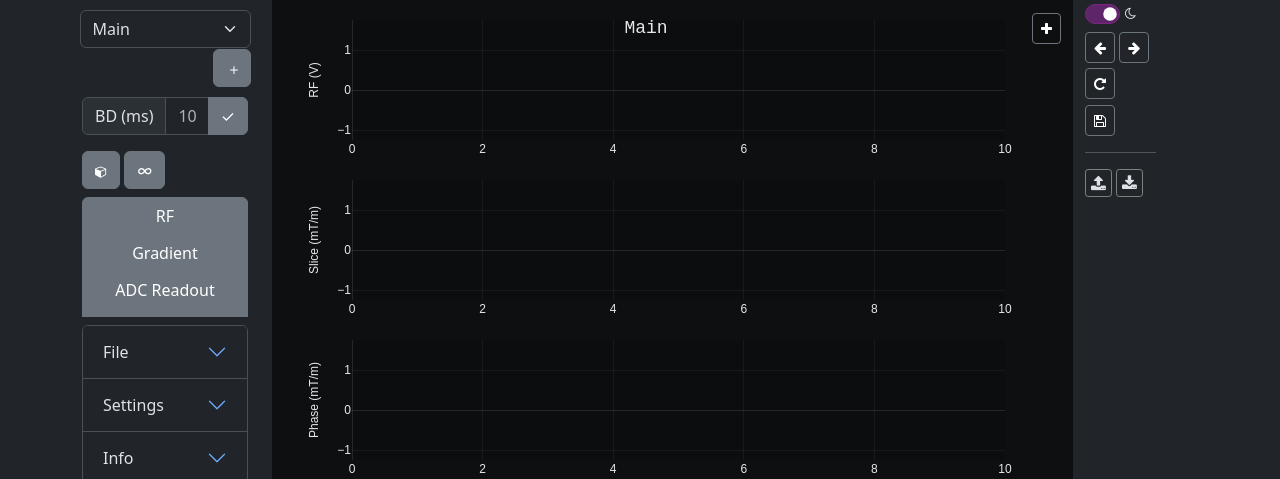
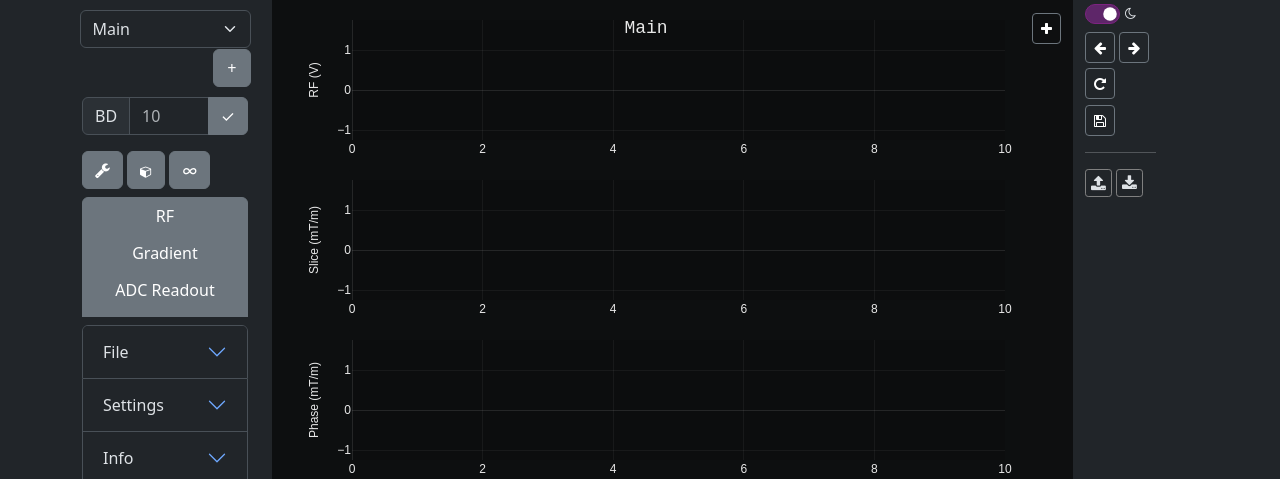
Before and after one commit to mtrk-dev/mtrk_designer_gui, a Flask app: page / in a window 1280 px wide. Shown: the top 479 px of the page. Run offline with Flask 3, Linux system fonts and the light colour scheme; some libraries are stand-ins or nearby versions.

Commit message:
add dummy settings modal

```diff
--- a/app/static/index.css
+++ b/app/static/index.css
@@ -75,7 +75,7 @@
     margin-left: 70%;
 }
 
-#loops-btn, #arrays-config-btn {
+#loops-btn, #arrays-config-btn, #settings-btn {
     margin-bottom: 5%;
 }
 
--- a/app/static/index.js
+++ b/app/static/index.js
@@ -883,6 +883,10 @@ $(document).ready(function() {
         $('#arrayConfigModal').modal('toggle');
     });
 
+    $("#settings-btn").click(function(){
+        $("#settingsModal").modal('toggle');
+    })
+
     $('#block-select').change(function(){
         // The title of the displayed block will become our previous block.
         let prev_block = rf_chart.layout["title"]["text"];
--- a/app/templates/index.html
+++ b/app/templates/index.html
@@ -19,12 +19,10 @@
                     <option value="Main" selected>Main</option>
                   </select>
                   <button type="button" class="btn btn-secondary" id="add-block-btn" data-bs-toggle="tooltip" data-bs-placement="left" title="Add Block">
-                    <svg xmlns="http://www.w3.org/2000/svg" width="16" height="16" fill="currentColor" class="bi bi-plus" viewBox="0 0 16 16">
-                      <path d="M8 4a.5.5 0 0 1 .5.5v3h3a.5.5 0 0 1 0 1h-3v3a.5.5 0 0 1-1 0v-3h-3a.5.5 0 0 1 0-1h3v-3A.5.5 0 0 1 8 4z"></path>
-                    </svg>
+                    <i>&#43;</i>
                   </button>
                   <div class="input-group mb-3">
-                    <span class="input-group-text" data-bs-toggle="tooltip" data-bs-placement="bottom" title="Block Duration">BD (ms)</span>
+                    <span class="input-group-text" data-bs-toggle="tooltip" data-bs-placement="bottom" title="Block Duration (ms)">BD</span>
                     <input id="blockDurationInput" placeholder="10" class="form-control" aria-label="Block Duration">
                     <button id="block-time-btn" type="button" class="btn btn-secondary">&#10003;</button>
                   </div>
@@ -39,6 +37,9 @@
                     <button id="" type="button" class="btn btn-secondary">&#10003;</button>
                   </div> -->
                   <div>
+                    <a id="settings-btn" class="btn btn-secondary" role="button" data-bs-toggle="tooltip" data-bs-placement="bottom" title="Settings">
+                      <i class="fa fa-wrench"></i>
+                    </a>
                     <a id="arrays-config-btn" class="btn btn-secondary" role="button" data-bs-toggle="tooltip" data-bs-placement="bottom" title="Configure Arrays">
                       <i id="arrays-config-icon" class="fa fa-cube"></i>
                     </a>
@@ -514,6 +515,22 @@
                     </div>
                   </div>
                 </div>
+                <div class="modal fade" id="settingsModal" tabindex="-1" aria-labelledby="settingsModalLabel" aria-hidden="true">
+                  <div class="modal-dialog">
+                    <div class="modal-content">
+                      <div class="modal-header">
+                        <h5 class="modal-title" id="settingsModalLabel">Settings</h5>
+                        <button type="button" class="btn-close" data-bs-dismiss="modal" aria-label="Close"></button>
+                      </div>
+                      <div class="modal-body">
+                      </div>
+                      <div class="modal-footer">
+                        <button id="settings_modal_close_btn" type="button" class="btn btn-secondary" data-dismiss="modal">Close</button>
+                        <button id="settings_save_changes_btn" type="button" class="btn btn-primary">Save changes</button>
+                      </div>
+                    </div>
+                  </div>
+                </div>
               </div>
               <div id="events-col" class="col-auto">
                 <!-- placeholder sections for different events -->
```
